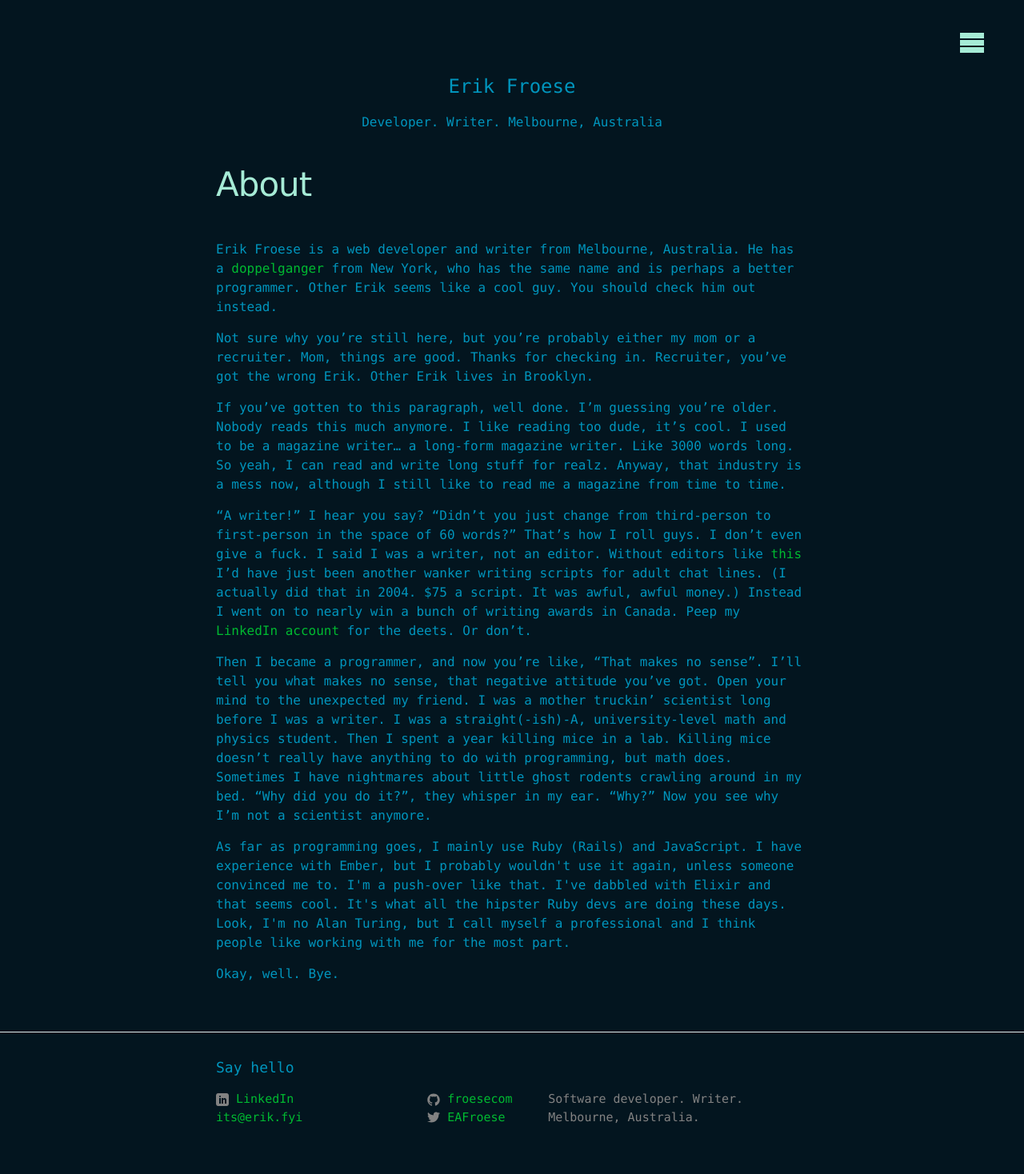
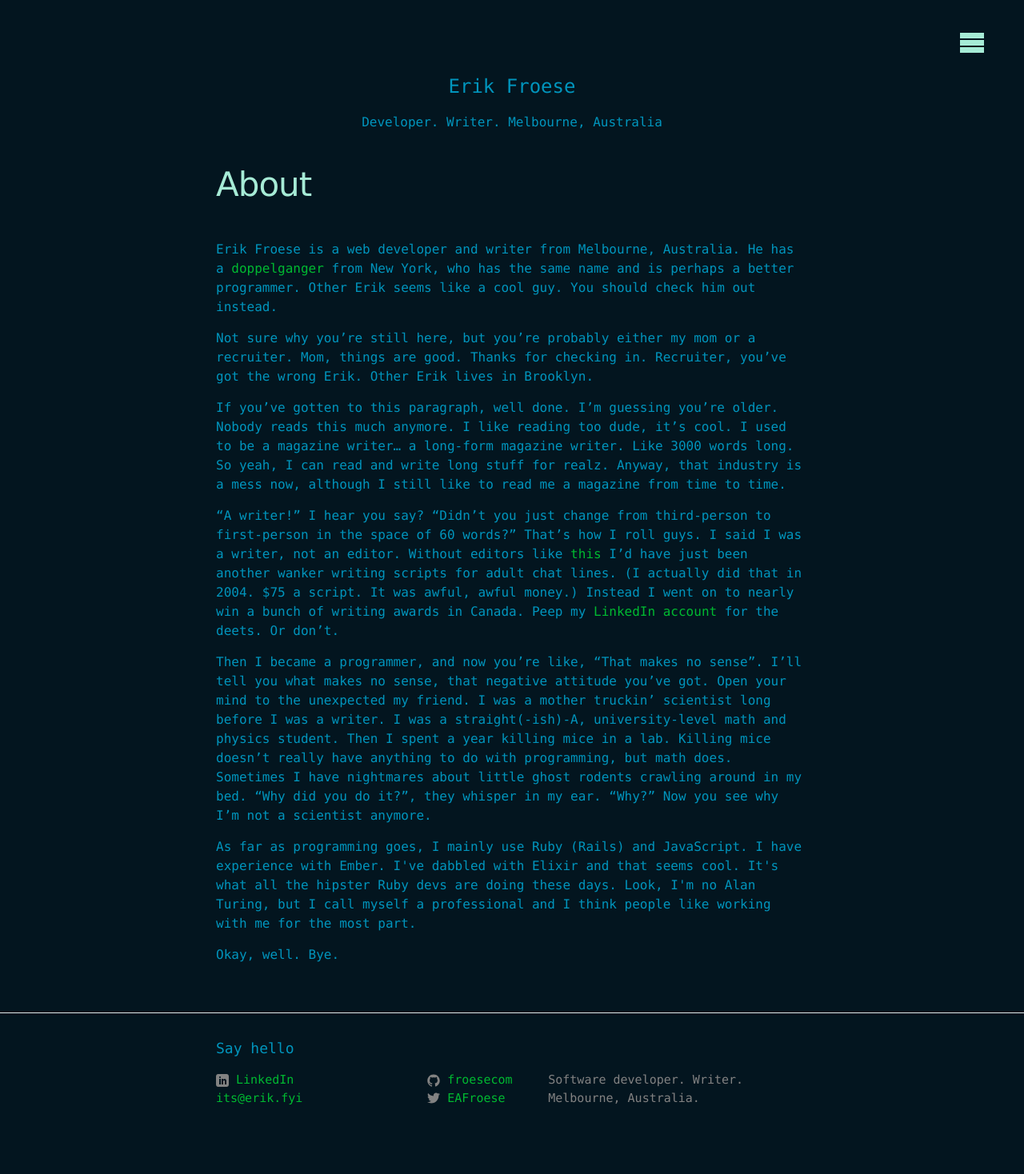
Before and after one commit to froesecom/erik-fyi, a Jekyll site: the page built from _pages/about.html, in a window 1280 px wide. Shown: the whole page at 80% size. Built offline with Jekyll 4.4.1, drawn with Linux system fonts in a browser that asks for light colours; after the commit the page ends 1444 px from its top, so only the background shows below that.

Commit message:
copy changes

```diff
--- a/_pages/about.html
+++ b/_pages/about.html
@@ -15,10 +15,10 @@ permalink: /about/
 
    <p>If you’ve gotten to this paragraph, well done. I’m guessing you’re older. Nobody reads this much anymore. I like reading too dude, it’s cool. I used to be a magazine writer… a long-form magazine writer. Like 3000 words long. So yeah, I can read and write long stuff for realz. Anyway, that industry is a mess now, although I still like to read me a magazine from time to time.</p>
 
-   <p>“A writer!” I hear you say? “Didn’t you just change from third-person to first-person in the space of 60 words?” That’s how I roll guys. I don’t even give a fuck. I said I was a writer, not an editor. Without editors like  <a target="_blank" href="https://twitter.com/Youngblut">this</a> I’d have just been another wanker writing scripts for adult chat lines. (I actually did that in 2004. $75 a script. It was awful, awful money.) Instead I went on to nearly win a bunch of writing awards in Canada. Peep my <a target="_blank" href="{{ site.linkedin_url }}">LinkedIn account</a> for the deets. Or don’t.</p>
+   <p>“A writer!” I hear you say? “Didn’t you just change from third-person to first-person in the space of 60 words?” That’s how I roll guys. I said I was a writer, not an editor. Without editors like  <a target="_blank" href="https://twitter.com/Youngblut">this</a> I’d have just been another wanker writing scripts for adult chat lines. (I actually did that in 2004. $75 a script. It was awful, awful money.) Instead I went on to nearly win a bunch of writing awards in Canada. Peep my <a target="_blank" href="{{ site.linkedin_url }}">LinkedIn account</a> for the deets. Or don’t.</p>
 
    <p>Then I became a programmer, and now you’re like, “That makes no sense”. I’ll tell you what makes no sense, that negative attitude you’ve got. Open your mind to the unexpected my friend. I was a mother truckin’ scientist long before I was a writer. I was a straight(-ish)-A, university-level math and physics student. Then I spent a year killing mice in a lab. Killing mice doesn’t really have anything to do with programming, but math does. Sometimes I have nightmares about little ghost rodents crawling around in my bed. “Why did you do it?”, they whisper in my ear. “Why?” Now you see why I’m not a scientist anymore.</p>
-   <p>As far as programming goes, I mainly use Ruby (Rails) and JavaScript. I have experience with Ember, but I probably wouldn't use it again, unless someone convinced me to. I'm a push-over like that. I've dabbled with Elixir and that seems cool. It's what all the hipster Ruby devs are doing these days. Look, I'm no Alan Turing, but I call myself a professional and I think people like working with me for the most part.</p>
+   <p>As far as programming goes, I mainly use Ruby (Rails) and JavaScript. I have experience with Ember. I've dabbled with Elixir and that seems cool. It's what all the hipster Ruby devs are doing these days. Look, I'm no Alan Turing, but I call myself a professional and I think people like working with me for the most part.</p>
      <p>Okay, well. Bye.</p>
 
 </div>
```
